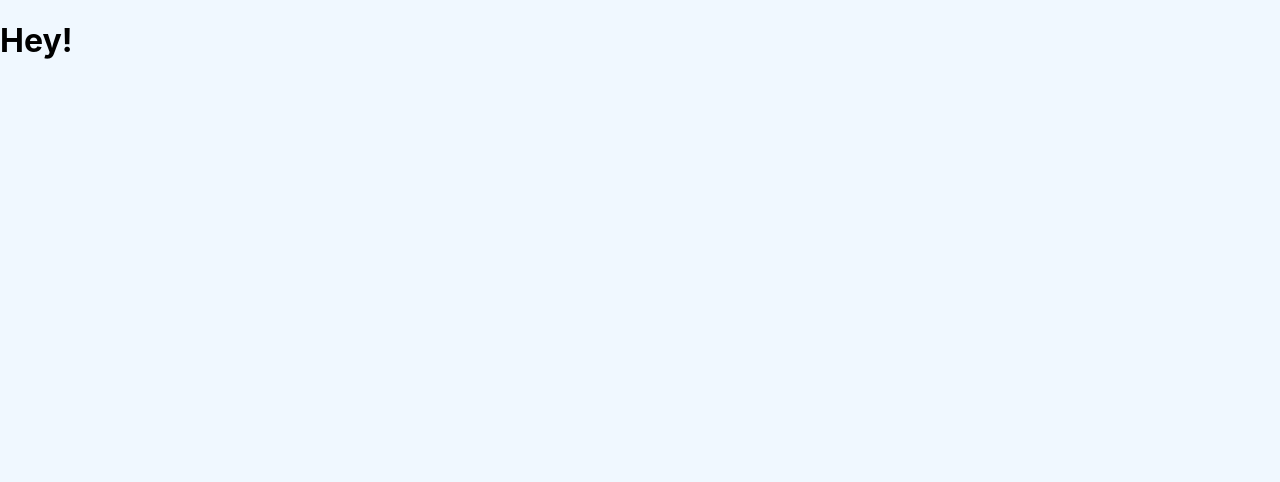
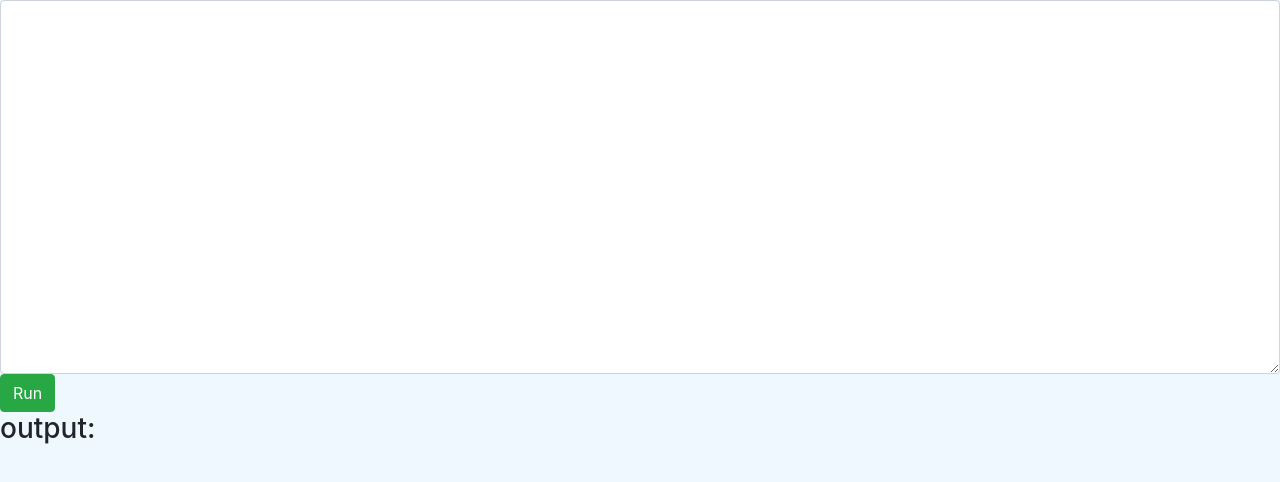
Before and after one commit to Bhavyaratra/Intereact, a React (Create React App) app in the folder client/: page /editor in a window 1280 px wide. Shown: the top 482 px of the page. Built offline with nearby package versions, Linux system fonts and the light colour scheme.

Commit message:
Editor component

```diff
--- a/client/public/index.html
+++ b/client/public/index.html
@@ -24,6 +24,7 @@
       work correctly both with client-side routing and a non-root public URL.
       Learn how to configure a non-root public URL by running `npm run build`.
     -->
+    <link rel="stylesheet" href="https://maxcdn.bootstrapcdn.com/bootstrap/4.0.0/css/bootstrap.min.css" integrity="sha384-Gn5384xqQ1aoWXA+058RXPxPg6fy4IWvTNh0E263XmFcJlSAwiGgFAW/dAiS6JXm" crossorigin="anonymous">
     <title>Interview app</title>
   </head>
   <body>
--- a/client/src/App.js
+++ b/client/src/App.js
@@ -1,11 +1,18 @@
 import './App.css';
+import { Route, Switch } from 'react-router-dom';
+
+//components
+import Editor from './Components/Editor/Editor';
+import Home from './Components/Home/Home';
 
 function App() {
-  return (
-    <div className="App">
-      <h1>Hey!</h1>
-    </div>
-  );
+  return (<>
+      <Switch>
+        <Route exact path="/editor" component={Editor} />
+        <Route path="/" component={Home} />
+
+      </Switch>
+     </>);
 }
 
 export default App;
--- /dev/null
+++ b/client/src/Components/Editor/Editor.js
@@ -0,0 +1,8 @@
+import { useEffect, useState } from 'react';
+import EditorInput from './EditorInput';
+
+export default function Editor(){
+    return(<>
+        <EditorInput/>
+    </>)
+}
--- /dev/null
+++ b/client/src/Components/Editor/EditorInput.js
@@ -0,0 +1,50 @@
+import {useEffect, useState} from 'react';
+
+export default function EditorInput(){
+
+    const [code,setCode] = useState("");
+    const [output,setOutput] = useState("");
+    const [compiling,setCompiling] = useState(false);
+
+    async function run(e){
+        e.preventDefault();
+        setCompiling(true);
+        const res = await fetch(
+            `https://Wandbox-API.snowballsh.repl.co?code=${encodeURIComponent(code)}&lang=${encodeURIComponent("nodejs-head")}`
+          );
+        const resData = await res.json();
+        console.log(resData);
+        setCompiling(false);
+        setOutput(resData.program_message)
+    }
+
+
+    return(<>
+        <div className="">
+
+         <textarea
+           class="form-control text-monospace"
+           rows="15"
+           value={code}
+           onChange={(e)=>setCode(e.target.value)}>
+         </textarea>
+
+         <div className="">
+            <button
+                class="btn btn-success "
+                type="button"
+                onClick={(e)=>run(e)}
+            >
+                Run
+            </button>
+         </div>
+
+        <div className="">
+            <h3>output:</h3>
+            {compiling ? <p>compiling...</p> : <span></span>}
+            {output? <samp>{output}</samp> : <span></span> }
+        </div>
+        </div>
+
+    </>)
+}
--- /dev/null
+++ b/client/src/Components/Home/Home.js
@@ -0,0 +1,7 @@
+import { useEffect, useState } from 'react';
+
+export default function Home(){
+    return(<>
+       <h1>HOME PAGE</h1>
+    </>)
+}
--- a/client/src/index.js
+++ b/client/src/index.js
@@ -2,12 +2,16 @@ import React from 'react';
 import ReactDOM from 'react-dom';
 import './index.css';
 import App from './App';
+import { BrowserRouter as Router } from "react-router-dom";
 import reportWebVitals from './reportWebVitals';
 
+
 ReactDOM.render(
-  <React.StrictMode>
-    <App />
-  </React.StrictMode>,
+  <Router>
+    <React.StrictMode>
+      <App />
+    </React.StrictMode>
+  </Router>,
   document.getElementById('root')
 );
 
```
